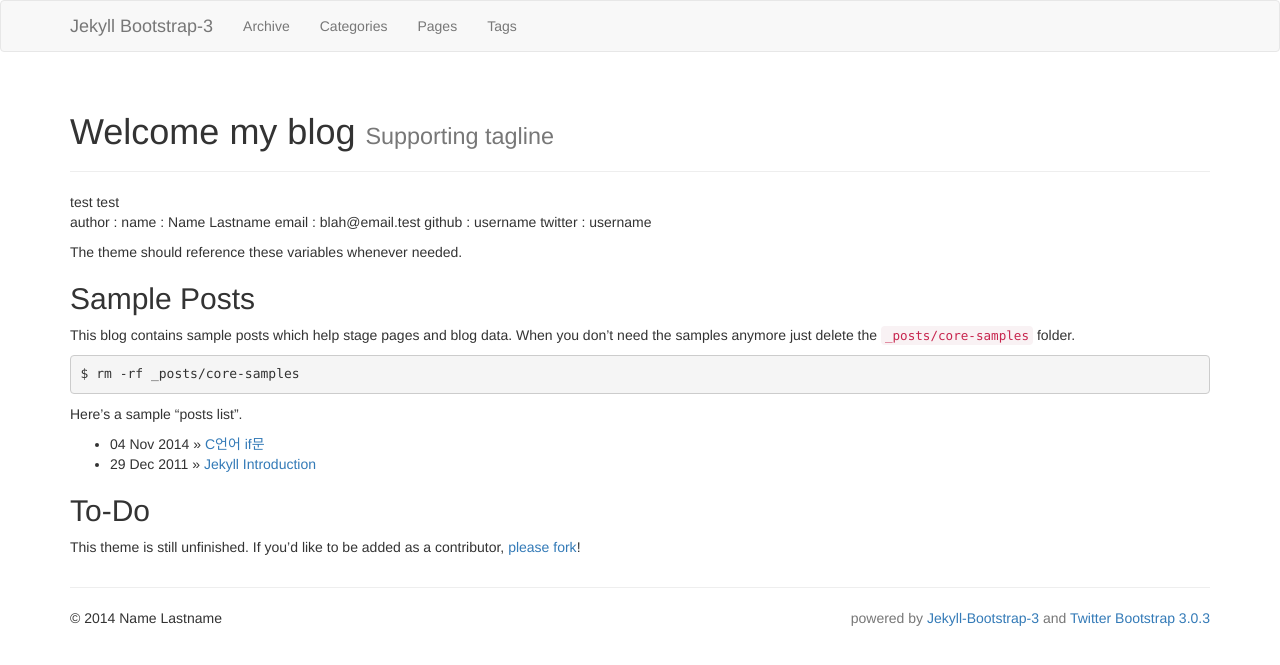
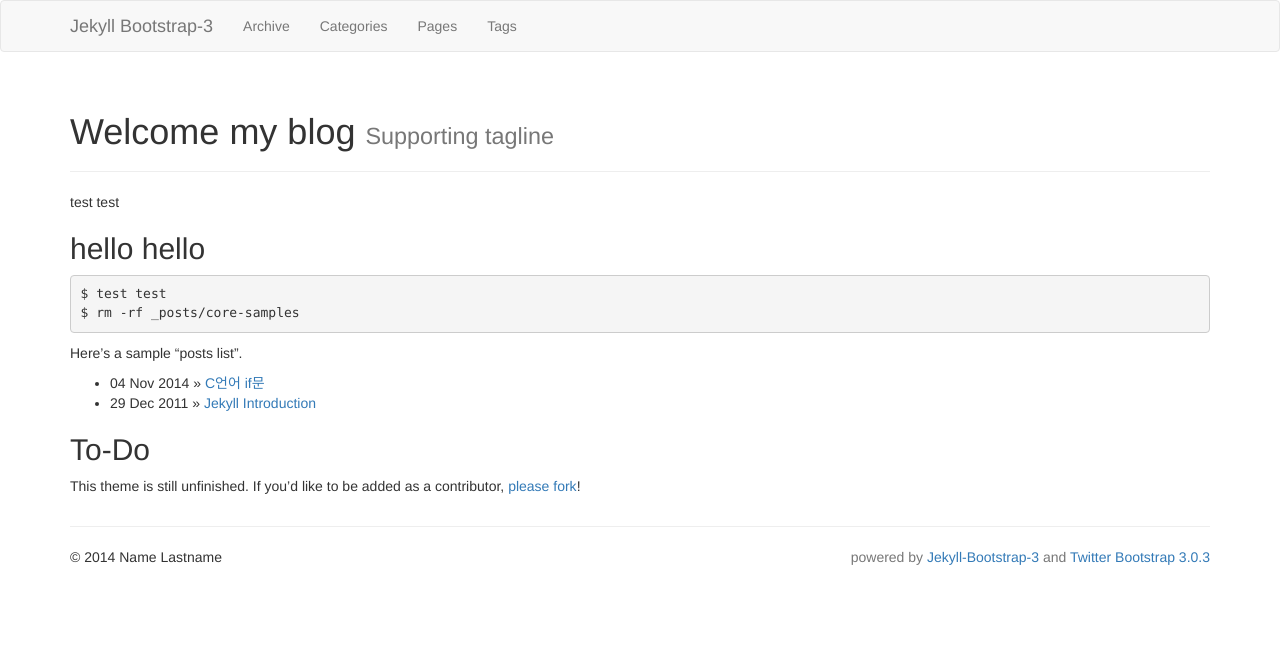
Before and after one commit to jaehwannn/study, a Jekyll site: the page built from index.md, in a window 1280 px wide. Shown: the top 665 px of the page. Built offline with Jekyll 4.4.1, drawn with Linux system fonts in a browser that asks for light colours; nearby versions of some CDN libraries; library files that are not in the unit come from our copies.

Commit message:
second blog

```diff
--- a/index.md
+++ b/index.md
@@ -6,19 +6,9 @@ tagline: Supporting tagline
 {% include JB/setup %}
 
 test test
-    author :
-      name : Name Lastname
-      email : blah@email.test
-      github : username
-      twitter : username
 
-The theme should reference these variables whenever needed.
-
-## Sample Posts
-
-This blog contains sample posts which help stage pages and blog data.
-When you don't need the samples anymore just delete the `_posts/core-samples` folder.
-
+## hello hello
+    $ test test
     $ rm -rf _posts/core-samples
 
 Here's a sample "posts list".
```
